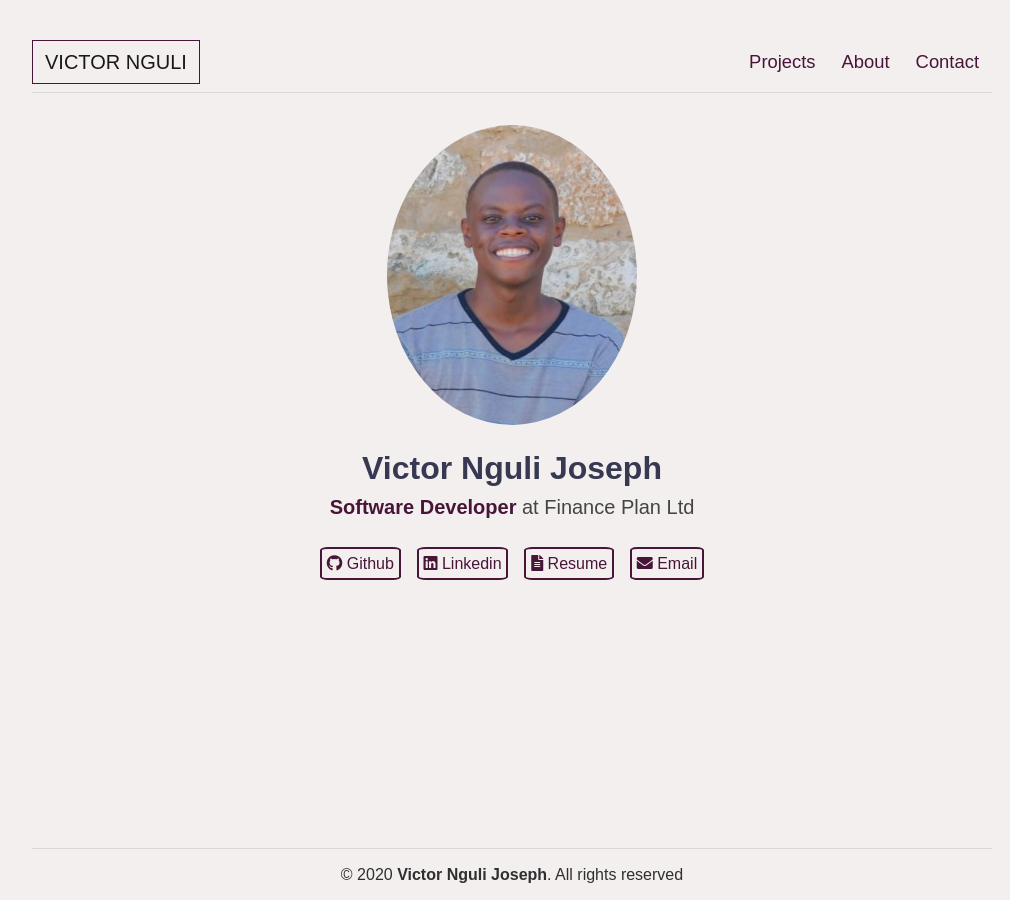
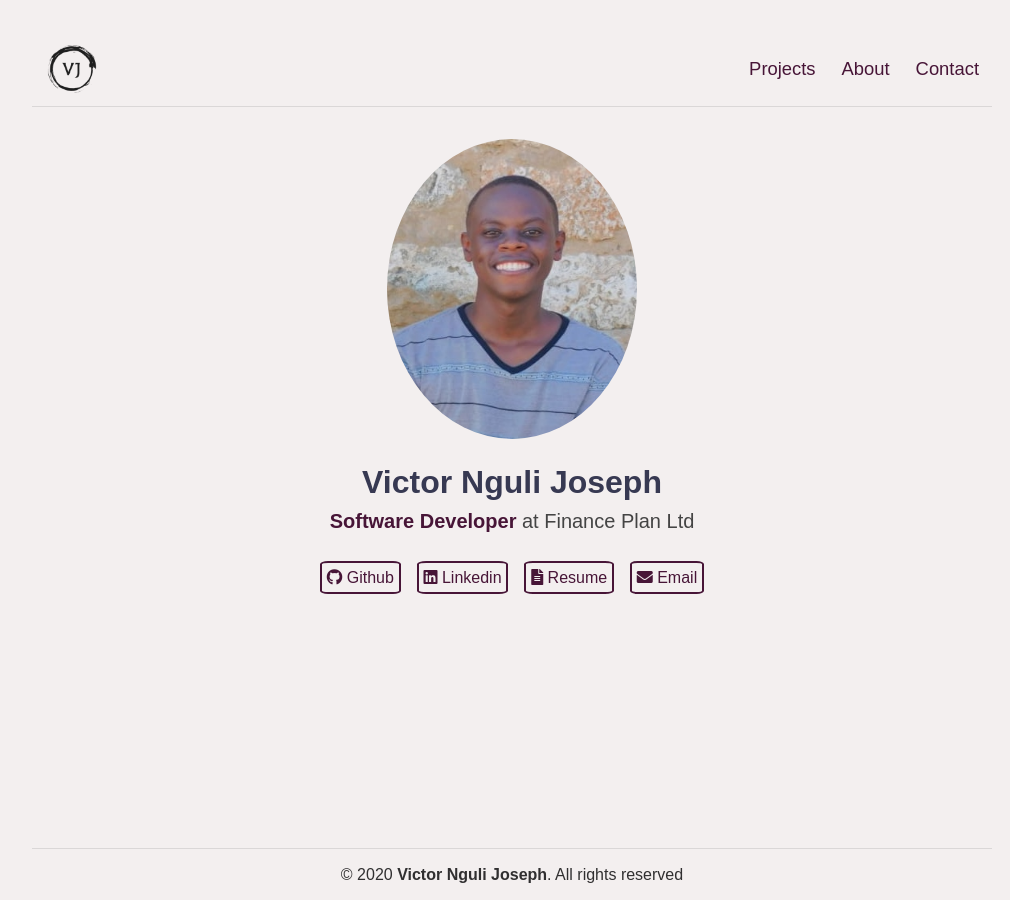
Before and after one commit to Victornguli/victornjoseph.com, a Jekyll site: the page built from index.md, in a window 1280 px wide. Shown: the whole page, without its empty margins (128-1138 px from the left). Built offline with Jekyll 4.4.1, drawn with Linux system fonts in a browser that asks for light colours; nearby versions of some CDN libraries.

Commit message:
add favicon and logo

```diff
--- a/_config.yml
+++ b/_config.yml
@@ -22,7 +22,7 @@ title: Victor Nguli Joseph
 email: victornjoseph@gmail.com
 description: >- # this means to ignore newlines until "baseurl:"
   Victor's software engineering blog. I am a software developer and a passionate maker.
-baseurl: "/" # the subpath of your site, e.g. /blog
+baseurl: "" # the subpath of your site, e.g. /blog
 url: "https://victornguli.me" # the base hostname & protocol for your site, e.g. http://example.com
 twitter_username: nguli_victor
 github_username: Victornguli
--- a/_includes/header.html
+++ b/_includes/header.html
@@ -1,6 +1,8 @@
 <header class="header">
-    <nav class="navbar navbar-expand-lg navbar-light bg-light">
-        <a class="navbar-brand" href="/">Victor Nguli</a>
+    <nav class="navbar navbar-expand-sm navbar-light bg-light">
+        <a class="navbar-brand" href="/">
+            <img src="/assets/img/logo.png" alt="Victor's Blog">
+        </a>
         <button class="navbar-toggler" type="button" data-toggle="collapse" data-target="#navbarNavDropdown"
             aria-controls="navbarNavDropdown" aria-expanded="false" aria-label="Toggle navigation">
             <span class="navbar-toggler-icon"></span>
--- a/_layouts/default.html
+++ b/_layouts/default.html
@@ -20,6 +20,8 @@
     <link rel="canonical" href="https://www.victornguli.me" />
     <meta property="og:url" content="https://www.victornguli.me" />
     <meta property="og:site_name" content="{{ site.data.fields.name }}" />
+    <link rel="icon" type="image/png" sizes="32x32" href="/assets/img/favicon-32x32.png">
+    <link rel="icon" type="image/png" sizes="16x16" href="/assets/img/favicon-16x16.png">
     <script type="application/ld+json">
         {
             "headline": "Victor Nguli Joseph",
--- a/_sass/_menu.scss
+++ b/_sass/_menu.scss
@@ -13,18 +13,23 @@
         padding: 0.5rem 0rem;
 
         .navbar-brand {
-            padding: 0.55rem 0.75rem;
-            border: 1px solid $primary-color;
-            text-transform: uppercase;
-            font-size: 1.25rem;
+            // padding: 0.55rem 0.75rem;
+            // border: 1px solid $primary-color;
+            // text-transform: uppercase;
+            // font-size: 1.25rem;
             // font-weight: 600;
 
             &:hover {
-                background: $primary-color;
-                color: $secondary-color;
-                animation: ease-in-out;
-                transition: all 0.5s ease-in-out;
+                // background: $primary-color;
+                // color: $secondary-color;
+                // animation: ease-in-out;
+                // transition: all 0.5s ease-in-out;
                 // @include easeOut();
+            }
+
+            img {
+                height: 3rem;
+                width: 5rem;
             }
         }
 
```
Also changed, not shown: _data/fields.yml (+2 -7 lines), assets/img/favicon-16x16.png (added), assets/img/favicon-32x32.png (added), assets/img/logo.png (added).
